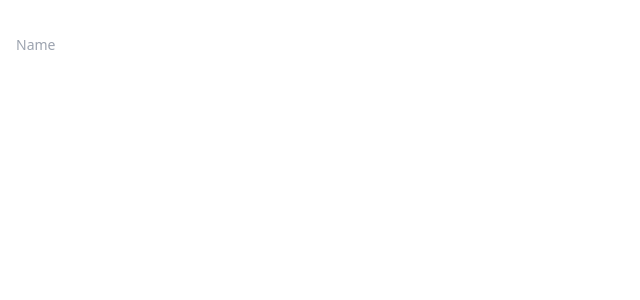
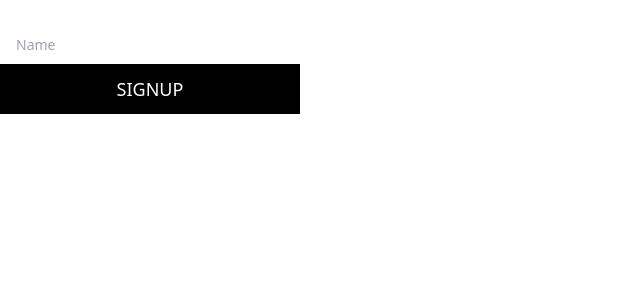
Before and after one commit to khaled-bissani/shelves-tracker, a React (Create React App) app in the folder supplier-frontend/: page / in a window 1280 px wide. Shown: the top 300 px of the page, without its empty margins (0-640 px from the left). Built offline with nearby package versions, Linux system fonts and the light colour scheme.

Commit message:
Frontend <> Supplier frontend: creating button component for the signup and login

```diff
--- /dev/null
+++ b/supplier-frontend/src/components/SignupLoginButton.jsx
@@ -0,0 +1,11 @@
+import React from 'react'
+
+const SignupLoginButton = ({text}) => {
+  return (
+    <div>
+        <button className='w-[300px] h-[50px] bg-black font-sans text-[18px] text-white'>{text}</button>
+    </div>
+  )
+}
+
+export default SignupLoginButton
--- a/supplier-frontend/src/pages/signup/Signup.js
+++ b/supplier-frontend/src/pages/signup/Signup.js
@@ -1,10 +1,12 @@
 import React from 'react'
+import SignupLoginButton from '../../components/SignupLoginButton'
 import TextInput from '../../components/TextInput'
 
 const Signup = () => {
   return (
     <div>
         <TextInput label={"Name"} type={"text"} placeholder={"Name"}/>
+        <SignupLoginButton text={"SIGNUP"}/>
     </div>
   )
 }
```
